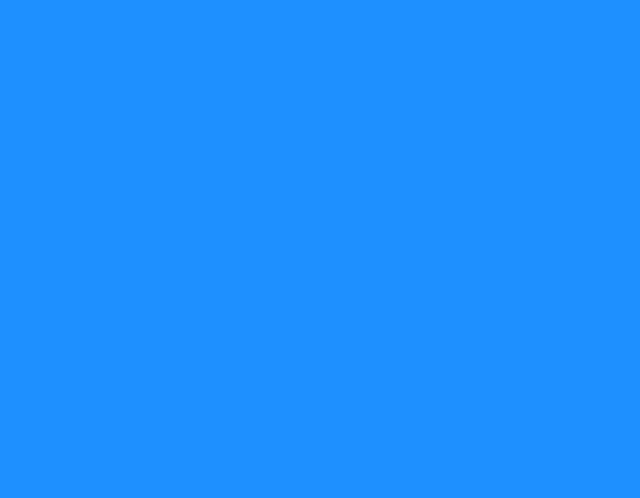
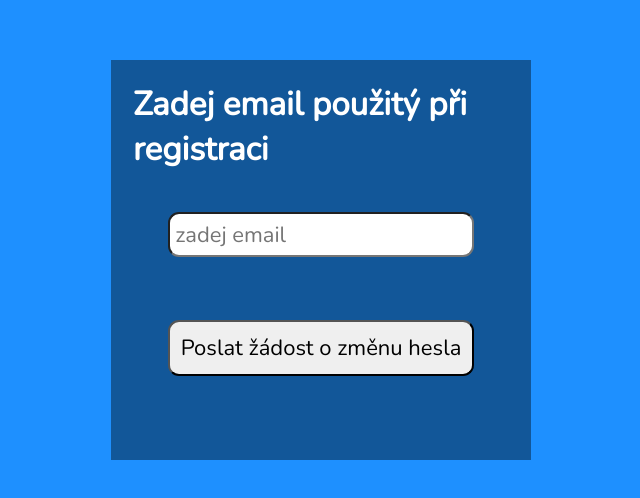
Before and after one commit to Elerdir/access_point, a React (Create React App) app in the folder client/: page /lost-password in a window 1280 px wide. Before the commit this address had no page. Shown: the part 140-638 px from the top of the page, without its empty margins (319-959 px from the left). Built offline with nearby package versions, Linux system fonts and the light colour scheme.

Commit message:
z přihlášení přesměrování na registraci a změnu hesla

```diff
--- a/client/src/App.tsx
+++ b/client/src/App.tsx
@@ -4,6 +4,7 @@ import {BrowserRouter, Route, Routes} from "react-router-dom";
 import {Login} from "./components/Login";
 import {Registration} from "./components/Registration";
 import {Signpost} from "./components/Signpost";
+import {LostPassword} from "./components/LostPassword";
 
 function App() {
 
@@ -14,6 +15,7 @@ function App() {
           <Route path="/" element={<Login />}/>
           <Route path="/registration" element={<Registration />}/>
           <Route path="/signpost" element={<Signpost />}/>
+          <Route path="/lost-password" element={<LostPassword />}/>
         </Routes>
       </BrowserRouter>
     </div>
--- a/client/src/components/Login.jsx
+++ b/client/src/components/Login.jsx
@@ -79,8 +79,8 @@ export const Login = () => {
 					required
 				/>
 				<button type="submit">Přihlásit</button>
-				<button>Registrace</button>
-				<button>Zapomenuté heslo?</button>
+				<button><a href={"/registration"}>Registrace</a></button>
+				<button><a href={"/lost-password"}>Zapomenuté heslo?</a></button>
 			</form>
 		</section>
 	}
--- /dev/null
+++ b/client/src/components/LostPassword.jsx
@@ -0,0 +1,28 @@
+import "./LostPassword.css";
+import {useState} from "react";
+
+export const LostPassword = () => {
+	const [user, setUser] = useState("");
+
+	const handleSubmit = (e) => {
+		e.preventDefault();
+
+		console.log(user)
+	}
+
+	return (
+		<section id={"lost-password"}>
+			<h2>Zadej email použitý při registraci</h2>
+			<form onSubmit={handleSubmit}>
+				<input
+					type="email"
+					placeholder="zadej email"
+					onChange={(e) => setUser(e.target.value)}
+					value={user}
+					required
+				/>
+				<button type="submit">Poslat žádost o změnu hesla</button>
+			</form>
+		</section>
+	);
+};
```
Also changed, not shown: client/src/components/LostPassword.css (added).
